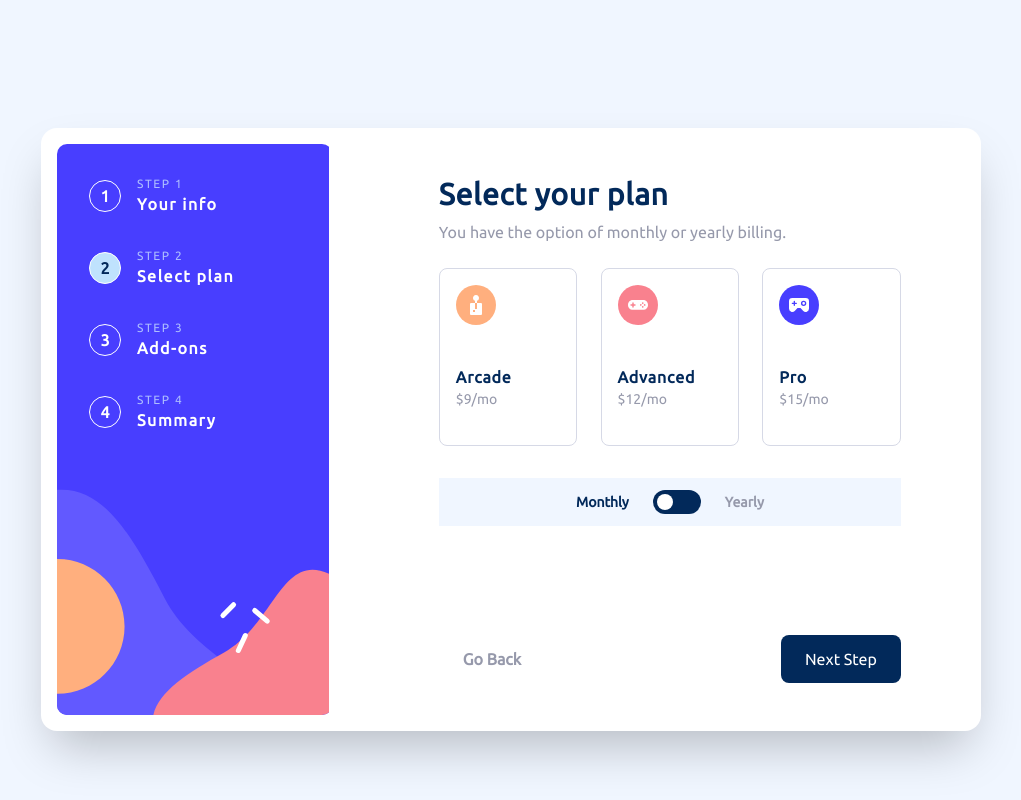
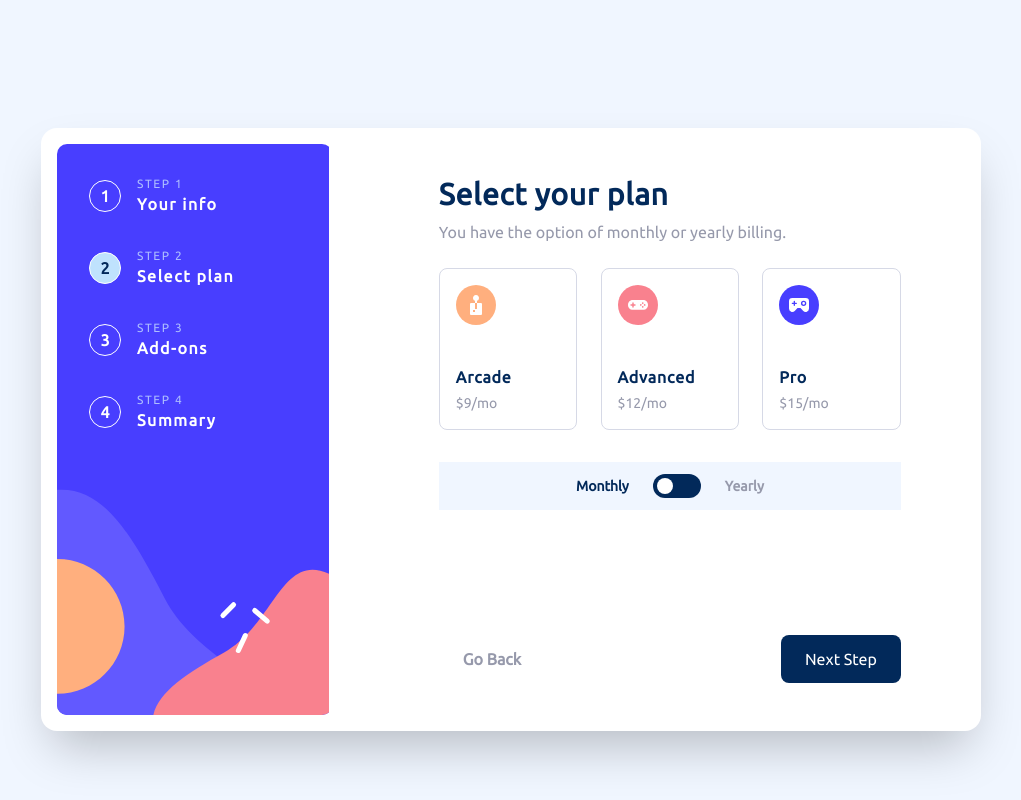
Before and after one commit to InnaTymoshenko/multi-step-form, a Next.js app: page /select in a window 1280 px wide. Shown: the whole page, without its empty margins (129-1150 px from the left). Built offline with nearby package versions, Linux system fonts and the light colour scheme.

Commit message:
fixed styles

```diff
--- a/components/select.tsx
+++ b/components/select.tsx
@@ -24,13 +24,13 @@ const Select = ({ data }: Props) => {
 						{data.map(d => (
 							<div
 								key={d.title}
-								className="w-[30%] border border-gray-100 rounded p-4 flex flex-col justify-between items-start"
+								className="w-[30%] min-h-40 border border-gray-100 rounded p-4 flex flex-col justify-between items-start"
 							>
 								<div className="h-20">
 									<img src={`/${d.image}`} alt="" />
 								</div>
 
-								<div className="w-full min-h-16 flex flex-col h-12 text-md">
+								<div className="w-full min-h-8 flex flex-col gap-1 text-md justify-between">
 									<h2>{d.title}</h2>
 									{monthly ? (
 										<>
--- a/components/ui/check-mark.tsx
+++ b/components/ui/check-mark.tsx
@@ -3,7 +3,7 @@ interface IconProps extends React.HTMLAttributes<SVGElement> {}
 const CheckMark = ({ className, ...props }: IconProps) => {
 	return (
 		<svg xmlns="http://www.w3.org/2000/svg" width="12" height="9" viewBox="0 0 12 9" className={className} {...props}>
-			<path fill="none" stroke="#FFF" stroke-width="2" d="m1 4 3.433 3.433L10.866 1" />
+			<path fill="none" stroke="#FFF" strokeWidth="2" d="m1 4 3.433 3.433L10.866 1" />
 		</svg>
 	)
 }
--- a/styles/globals.css
+++ b/styles/globals.css
@@ -1,6 +1,13 @@
 @tailwind base;
 @tailwind components;
 @tailwind utilities;
+
+* {
+	margin: 0;
+	padding: 0;
+	box-sizing: border-box;
+	font-family: 'Ubuntu', sans-serif;
+}
 
 @layer base {
 	body {
```
